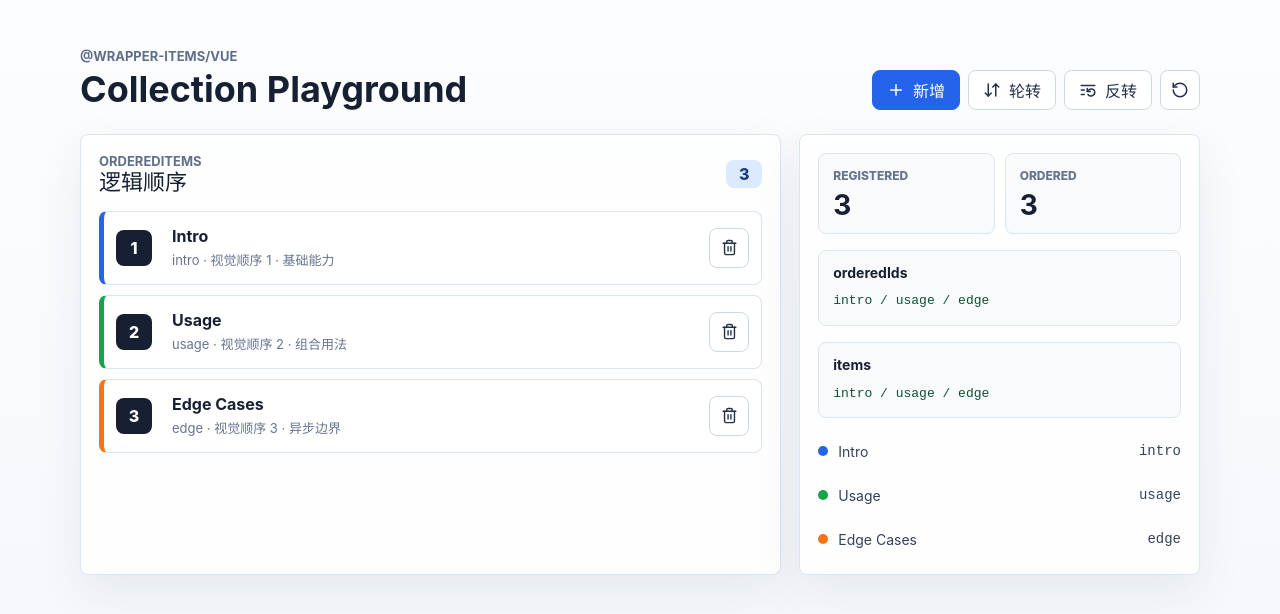
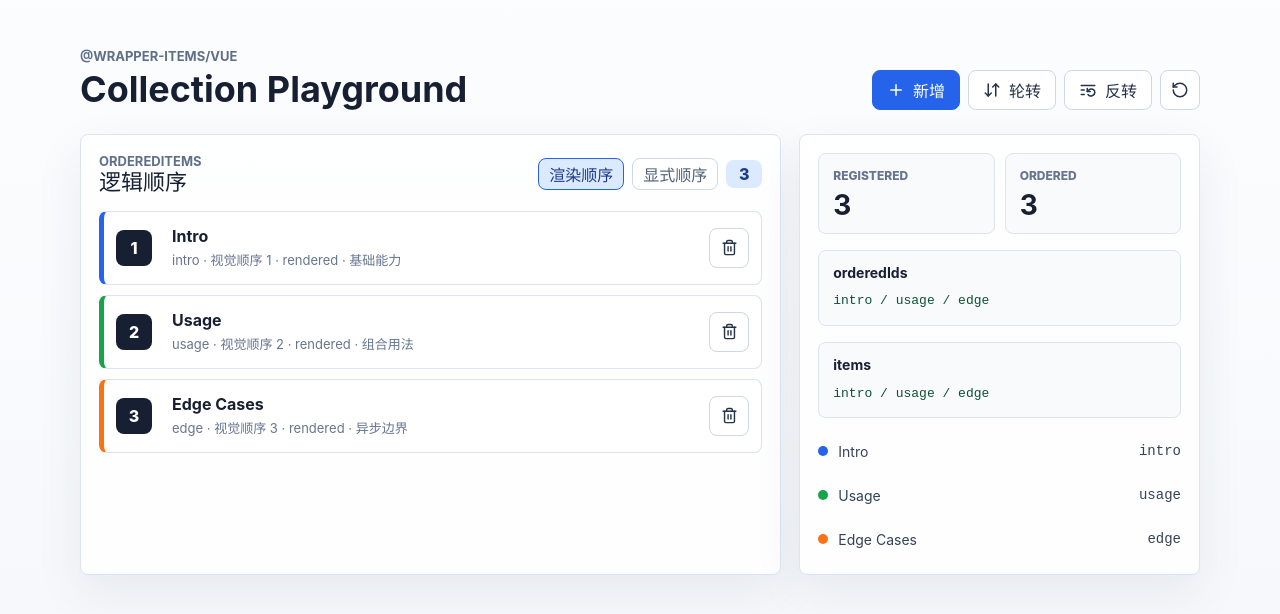
Before and after one commit to Vanisper/wrapper-items-pattern, a Vue app in the folder playground/vue/: page / in a window 1280 px wide. Shown: the top 614 px of the page. Built offline with nearby package versions, Linux system fonts and the light colour scheme.

Commit message:
examples(vue): 拆分 playground 顺序上下文

```diff
--- a/playground/vue/src/components/collection/AsyncItem.vue
+++ b/playground/vue/src/components/collection/AsyncItem.vue
@@ -2,6 +2,7 @@
 import { computed, onMounted, onScopeDispose, shallowRef, useAttrs } from 'vue'
 import Item from './Item.vue'
 import type { CollectionItem } from '@wrapper-items/core'
+import type { CollectionOrderMode } from './index'
 
 defineOptions({
   inheritAttrs: false,
@@ -10,6 +11,7 @@ defineOptions({
 const props = defineProps<{
   readonly item: T
   readonly order: number
+  readonly orderMode: CollectionOrderMode
 }>()
 
 const emit = defineEmits<{
@@ -66,6 +68,7 @@ function randomInteger(min: number, max: number): number {
     v-bind="attrs"
     :item="item"
     :order="order"
+    :order-mode="orderMode"
     @remove="emit('remove', $event)"
   >
     <template #default="slotProps">
--- a/playground/vue/src/components/collection/Item.vue
+++ b/playground/vue/src/components/collection/Item.vue
@@ -1,12 +1,14 @@
 <script setup lang="ts" generic="U, T extends CollectionItem<U>">
 import { computed } from 'vue'
 import { Trash2 } from '@lucide/vue'
-import { useOrderedCollectionItem } from './_Context'
-import type { CollectionItem } from '@wrapper-items/core';
+import type { CollectionItem } from '@wrapper-items/core'
+import { useOrderedCollectionItem } from './index'
+import type { CollectionOrderMode } from './index'
 
 const props = defineProps<{
-  readonly item: T,
-  readonly order: number,
+  readonly item: T
+  readonly order: number
+  readonly orderMode: CollectionOrderMode
 }>()
 
 const emit = defineEmits<{
@@ -15,15 +17,16 @@ const emit = defineEmits<{
 
 defineSlots<{
   default(props: {
-    order: number,
-    id: T['id'],
-    data: T['data'],
+    order: number
+    id: T['id']
+    data: T['data']
   }): any
 }>()
 
 const { index } = useOrderedCollectionItem<U, T>({
   item: () => props.item,
   order: () => props.order,
+  orderMode: () => props.orderMode,
 })
 
 const displayIndex = computed(() => (index.value >= 0 ? index.value + 1 : ''))
--- a/playground/vue/src/components/collection/ItemsWrapper.vue
+++ b/playground/vue/src/components/collection/ItemsWrapper.vue
@@ -1,9 +1,16 @@
 <script setup lang="ts">
 import { createDelayedOrderScheduler } from '@wrapper-items/vue'
-import { provideCollection, provideCollectionOrder } from './_Context'
+import { provideCollection } from './index'
+import { provideCollectionOrder } from './index'
+import type { CollectionOrderMode } from './index'
 
 const props = withDefaults(
   defineProps<{
+    /**
+     * 当前使用的顺序内核
+     */
+    readonly orderMode?: CollectionOrderMode
+
     /**
      * 延迟同步渲染顺序的时间
      *
@@ -12,6 +19,7 @@ const props = withDefaults(
     readonly orderSyncDelay?: number
   }>(),
   {
+    orderMode: 'rendered',
     orderSyncDelay: 0,
   },
 )
@@ -23,6 +31,7 @@ provideCollectionOrder(
     controller.setOrder(ids)
   },
   {
+    mode: () => props.orderMode,
     scheduler: createDelayedOrderScheduler(props.orderSyncDelay),
   },
 )
--- a/playground/vue/src/components/collection/_Context.ts
+++ b/playground/vue/src/components/collection/_Context.ts
@@ -1,14 +1,4 @@
-import {
-  createCollectionContext,
-  createExplicitOrderContext,
-  useExplicitItemOrder,
-} from '@wrapper-items/vue'
-import type { CollectionItem } from '@wrapper-items/core'
-import type {
-  ProvideExplicitOrderOptions,
-  UseCollectionItemReturn,
-} from '@wrapper-items/vue'
-import type { MaybeRefOrGetter } from 'vue'
+import { createCollectionContext } from '@wrapper-items/vue'
 
 export const {
   provideCollection,
@@ -18,42 +8,3 @@ export const {
   missingProviderMessage:
     'Missing playground collection provider. Render items inside ItemsWrapper first.',
 })
-
-const {
-  provideExplicitOrder,
-  useExplicitOrder,
-} = createExplicitOrderContext({
-  missingProviderMessage:
-    'Missing playground order provider. Render items inside ItemsWrapper first.',
-})
-
-interface UseCollectionItemOptions<TData, T extends CollectionItem<TData>> {
-  readonly item: MaybeRefOrGetter<T>
-  readonly order: MaybeRefOrGetter<number>
-}
-
-export function provideCollectionOrder(
-  handler: (ids: readonly string[]) => void,
-  options?: ProvideExplicitOrderOptions,
-): void {
-  provideExplicitOrder(handler, options)
-}
-
-/**
- * 注册 playground item 并同步渲染顺序
- *
- * @description 渲染顺序依赖 itemSnapshot，只有 item 成功进入 collection 后才会登记顺序
- */
-export function useOrderedCollectionItem<TData, T extends CollectionItem<TData>>(
-  options: UseCollectionItemOptions<TData, T>,
-): UseCollectionItemReturn<TData, T> {
-  const itemState = useCollectionItem<TData, T>(options)
-
-  useExplicitItemOrder(
-    useExplicitOrder(),
-    () => itemState.itemSnapshot.value?.id,
-    options.order,
-  )
-
-  return itemState
-}
--- /dev/null
+++ b/playground/vue/src/components/collection/_OrderContext.ts
@@ -0,0 +1,158 @@
+import {
+  createExplicitOrderContext,
+  createRenderedOrderContext,
+  useExplicitItemOrder,
+  useRenderedItemOrder,
+} from '@wrapper-items/vue'
+import { toValue, watch } from 'vue'
+import { useCollectionItem } from './_Context'
+import type { CollectionItem } from '@wrapper-items/core'
+import type {
+  ProvideExplicitOrderOptions,
+  UseCollectionItemReturn,
+} from '@wrapper-items/vue'
+import type { MaybeRefOrGetter } from 'vue'
+
+export type CollectionOrderMode = 'rendered' | 'explicit'
+
+const {
+  provideExplicitOrder,
+  useExplicitOrder,
+} = createExplicitOrderContext({
+  missingProviderMessage:
+    'Missing playground order provider. Render items inside ItemsWrapper first.',
+})
+
+const {
+  provideRenderedOrder,
+  useRenderedOrder,
+} = createRenderedOrderContext({
+  missingProviderMessage:
+    'Missing playground order provider. Render items inside ItemsWrapper first.',
+})
+
+interface UseCollectionItemBaseOptions<TData, T extends CollectionItem<TData>> {
+  readonly item: MaybeRefOrGetter<T>
+}
+
+interface UseCollectionItemRenderedOptions<
+  TData,
+  T extends CollectionItem<TData>,
+> extends UseCollectionItemBaseOptions<TData, T> {
+  readonly orderMode?: MaybeRefOrGetter<'rendered'>
+}
+
+interface UseCollectionItemExplicitOptions<
+  TData,
+  T extends CollectionItem<TData>,
+> extends UseCollectionItemBaseOptions<TData, T> {
+  readonly orderMode: MaybeRefOrGetter<'explicit'>
+  readonly order: MaybeRefOrGetter<number>
+}
+
+interface UseCollectionItemDynamicOptions<
+  TData,
+  T extends CollectionItem<TData>,
+> extends UseCollectionItemBaseOptions<TData, T> {
+  readonly orderMode: MaybeRefOrGetter<CollectionOrderMode>
+  readonly order: MaybeRefOrGetter<number>
+}
+
+type UseCollectionItemOptions<TData, T extends CollectionItem<TData>> =
+  | UseCollectionItemRenderedOptions<TData, T>
+  | UseCollectionItemExplicitOptions<TData, T>
+  | UseCollectionItemDynamicOptions<TData, T>
+
+interface ProvideCollectionOrderOptions extends ProvideExplicitOrderOptions {
+  readonly mode: MaybeRefOrGetter<CollectionOrderMode>
+}
+
+export function provideCollectionOrder(
+  handler: (ids: readonly string[]) => void,
+  options: ProvideCollectionOrderOptions,
+): void {
+  const latestIds = new Map<CollectionOrderMode, readonly string[]>()
+
+  function handleOrder(mode: CollectionOrderMode, ids: readonly string[]): void {
+    latestIds.set(mode, ids)
+
+    if (toValue(options.mode) === mode) {
+      handler(ids)
+    }
+  }
+
+  provideRenderedOrder(
+    (ids) => {
+      handleOrder('rendered', ids)
+    },
+    {
+      scheduler: options.scheduler,
+    },
+  )
+
+  provideExplicitOrder(
+    (ids) => {
+      handleOrder('explicit', ids)
+    },
+    {
+      scheduler: options.scheduler,
+    },
+  )
+
+  watch(
+    () => toValue(options.mode),
+    (mode) => {
+      const ids = latestIds.get(mode)
+      if (ids) {
+        handler(ids)
+      }
+    },
+  )
+}
+
+/**
+ * 注册 playground item 并同步顺序
+ *
+ * @description 只有 item 成功进入 collection 后才会登记到顺序内核中
+ */
+export function useOrderedCollectionItem<TData, T extends CollectionItem<TData>>(
+  options: UseCollectionItemRenderedOptions<TData, T>,
+): UseCollectionItemReturn<TData, T>
+export function useOrderedCollectionItem<TData, T extends CollectionItem<TData>>(
+  options: UseCollectionItemExplicitOptions<TData, T>,
+): UseCollectionItemReturn<TData, T>
+export function useOrderedCollectionItem<TData, T extends CollectionItem<TData>>(
+  options: UseCollectionItemDynamicOptions<TData, T>,
+): UseCollectionItemReturn<TData, T>
+export function useOrderedCollectionItem<TData, T extends CollectionItem<TData>>(
+  options: UseCollectionItemOptions<TData, T>,
+): UseCollectionItemReturn<TData, T> {
+  const itemState = useCollectionItem<TData, T>(options)
+  const itemId = () => itemState.itemSnapshot.value?.id
+  const order = 'order' in options ? options.order : undefined
+
+  useRenderedItemOrder(
+    useRenderedOrder(),
+    itemId,
+  )
+
+  if (order) {
+    useExplicitItemOrder(
+      useExplicitOrder(),
+      itemId,
+      order,
+    )
+  } else {
+    watch(
+      () => toValue(options.orderMode) ?? 'rendered',
+      (mode) => {
+        if (mode === 'explicit') {
+          throw new Error('Explicit order mode requires item order.')
+        }
+      },
+      { immediate: true },
+    )
+  }
+
+  return itemState
+}
--- /dev/null
+++ b/playground/vue/src/components/collection/index.ts
@@ -0,0 +1,2 @@
+export * from './_Context'
+export * from './_OrderContext'
--- a/playground/vue/src/pages/CollectionPlayground.vue
+++ b/playground/vue/src/pages/CollectionPlayground.vue
@@ -13,6 +13,7 @@ import {
   type PlaygroundCollectionItem,
 } from '../core/collection-playground'
 import type { CollectionSnapshot } from '@wrapper-items/core'
+import type { CollectionOrderMode } from '../components/collection/index'
 
 const wrapperRef = useTemplateRef('wrapperRef')
 
@@ -22,6 +23,7 @@ const snapshot = computed(() =>
 
 const items = shallowRef(clonePlaygroundItems(initialPlaygroundItems))
 const nextItemIndex = shallowRef(initialPlaygroundItems.length + 1)
+const orderMode = shallowRef<CollectionOrderMode>('rendered')
 
 // 拉开 item 注册与顺序修正的时间差，便于观察异步注册下的排序过程
 const orderSyncDelay = 1400
@@ -54,6 +56,10 @@ function resetItems(): void {
   items.value = clonePlaygroundItems(initialPlaygroundItems)
   nextItemIndex.value = initialPlaygroundItems.length + 1
 }
+
+function setOrderMode(mode: CollectionOrderMode): void {
+  orderMode.value = mode
+}
 </script>
 
 <template>
@@ -72,7 +78,11 @@ function resetItems(): void {
         @reverse="reverseOrder" />
     </header>
 
-    <ItemsWrapper ref="wrapperRef" :order-sync-delay="orderSyncDelay">
+    <ItemsWrapper
+      ref="wrapperRef"
+      :order-mode="orderMode"
+      :order-sync-delay="orderSyncDelay"
+    >
       <div class="ordered-panel">
         <div class="panel-header">
           <div>
@@ -83,16 +93,41 @@ function resetItems(): void {
               逻辑顺序
             </h2>
           </div>
-          <span class="count-pill">{{ items.length }}</span>
+          <div class="panel-controls" aria-label="顺序内核">
+            <button
+              class="mode-button"
+              type="button"
+              :aria-pressed="orderMode === 'rendered'"
+              @click="setOrderMode('rendered')"
+            >
+              渲染顺序
+            </button>
+            <button
+              class="mode-button"
+              type="button"
+              :aria-pressed="orderMode === 'explicit'"
+              @click="setOrderMode('explicit')"
+            >
+              显式顺序
+            </button>
+            <span class="count-pill">{{ items.length }}</span>
+          </div>
         </div>
 
         <ol class="ordered-list">
-          <AsyncItem v-for="(item, index) in items" :key="item.id" :item="item" :order="index" @remove="removeItem"
-            :class="`tone-${item.data.tone}`">
+          <AsyncItem
+            v-for="(item, index) in items"
+            :key="item.id"
+            :item="item"
+            :order="index"
+            :order-mode="orderMode"
+            :class="`tone-${item.data.tone}`"
+            @remove="removeItem"
+          >
             <template #default="{ id, data }">
               <strong class="item-title">{{ data.title }}</strong>
               <span class="item-detail">
-                {{ id }} · 视觉顺序 {{ index + 1 }} · {{ data.detail }}
+                {{ id }} · 视觉顺序 {{ index + 1 }} · {{ orderMode }} · {{ data.detail }}
               </span>
             </template>
           </AsyncItem>
@@ -196,6 +231,29 @@ function resetItems(): void {
     line-height: 1.2;
   }
 
+  .panel-controls {
+    display: inline-flex;
+    align-items: center;
+    gap: 8px;
+  }
+
+  .mode-button {
+    min-height: 32px;
+    border: 1px solid #cdd7e5;
+    border-radius: 8px;
+    padding: 0 10px;
+    color: #526178;
+    background: #fff;
+    font-weight: 800;
+    cursor: pointer;
+
+    &[aria-pressed="true"] {
+      border-color: #2563eb;
+      color: #1e3a8a;
+      background: #dbeafe;
+    }
+  }
+
   .count-pill {
     display: inline-flex;
     align-items: center;
```
